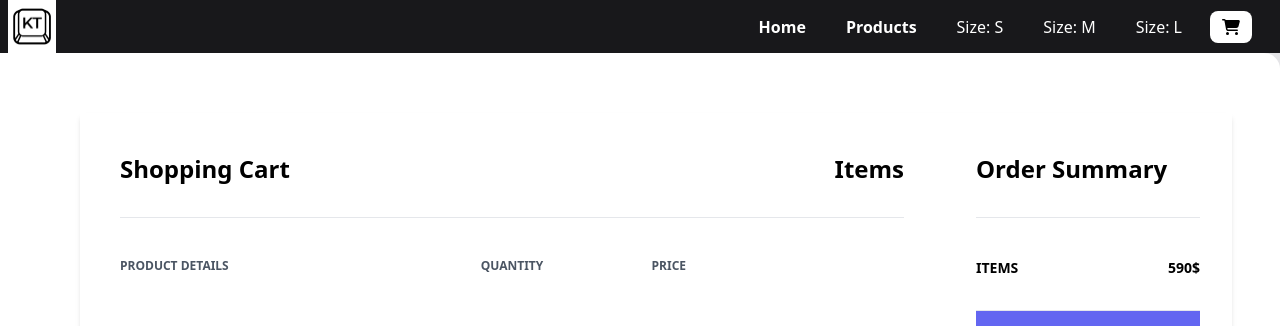
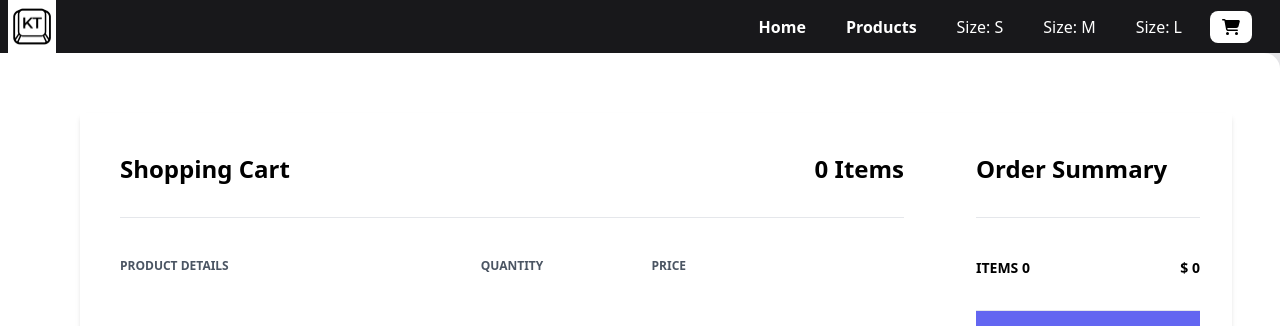
Before and after one commit to santiloureiro/primer-proyecto-react, a React (Create React App) app: page /cart in a window 1280 px wide. Shown: the top 326 px of the page. Built offline with nearby package versions, Linux system fonts and the light colour scheme.

Commit message:
cart removal added

```diff
--- a/src/App.jsx
+++ b/src/App.jsx
@@ -11,21 +11,19 @@ function App() {
     <div className="bg-zinc-200">
       <BrowserRouter>
       <NavBar></NavBar>
+      <CartContext>
       <Routes>
         <Route exact path="/home" element={<Home></Home>}></Route>
         <Route exact path="/" element={<ItemListContainer></ItemListContainer>}></Route>
         <Route path="/category/:categoriaId" element={<ItemListContainer></ItemListContainer>}></Route>
         <Route path="/item/:productoId" element={
-          <CartContext>
             <ItemDetailContainer></ItemDetailContainer>
-          </CartContext>
         }></Route>
         <Route exact path="/cart" element={
-            <CartContext>
               <Cart></Cart>
-            </CartContext>
         }></Route>
       </Routes>
+      </CartContext>
       </BrowserRouter>
     </div>
   );
--- a/src/components/Cart.jsx
+++ b/src/components/Cart.jsx
@@ -1,10 +1,38 @@
 /* eslint-disable react/jsx-pascal-case */
 import React, { useContext } from "react"
+import { useState } from "react"
 import Contexts from "../contexts/Items"
+
+
+function useForceUpdate() {
+    let [value, setState] = useState(true);
+    return () => setState(!value);
+}
 
 const Cart = () => {
 
+    const forceUpdate = useForceUpdate()
+
+
     const contexto = useContext(Contexts.cartContext)
+
+    const getTotalPrice = () => {
+        let price = 0
+        contexto.cart.map((item) => (
+            price += item.price))
+        return price
+    }
+
+    const [state, setState] = useState(contexto.cart)
+
+    const removeFromCart = (i) => {
+        contexto.cart.splice(i, 1)
+        setState(contexto.cart)
+    }
+
+    const totalPrice = getTotalPrice()
+
+
 
     return (
 
@@ -15,7 +43,7 @@ const Cart = () => {
                     <div className="w-3/4 bg-white px-10 py-10">
                         <div className="flex justify-between border-b pb-8">
                             <h1 className="font-semibold text-2xl">Shopping Cart</h1>
-                            <h2 className="font-semibold text-2xl">{contexto.cart.lenght} Items</h2>
+                            <h2 className="font-semibold text-2xl">{state.length} Items</h2>
                         </div>
                         <div className="flex mt-10 mb-5">
                             <h3 className="font-semibold text-gray-600 text-xs uppercase w-2/5">Product Details</h3>
@@ -23,7 +51,7 @@ const Cart = () => {
                             <h3 className="font-semibold text-center text-gray-600 text-xs uppercase w-1/5">Price</h3>
                         </div>
 
-                        {contexto.cart.map((item,i) => (
+                        {state.map((item, i) => (
                                             <div key={i} className="flex items-center hover:bg-gray-100 -mx-8 px-6 py-5">
                                             <div className="flex w-2/5">
                                             <div className="w-20">
@@ -32,7 +60,7 @@ const Cart = () => {
                                                 <div className="flex flex-col justify-between ml-4 flex-grow">
                                                     <span className="font-bold text-sm">{item.name}</span>
                                                     <span className="text-red-500 text-xs">{item.type}</span>
-                                                    <button onClick={()=> {contexto.cart.pop([i])}} className="font-semibold hover:text-red-500 text-gray-500 text-xs">Remove</button>
+                                                    <button onClick={() => {removeFromCart(); forceUpdate()}} className="font-semibold hover:text-red-500 text-gray-500 text-xs">Remove</button>
                                                 </div>
                                             </div>
                                             <div className="flex justify-center w-1/5">
@@ -46,8 +74,8 @@ const Cart = () => {
                     <div id="summary" className="w-1/4 px-8 py-10">
                         <h1 className="font-semibold text-2xl border-b pb-8">Order Summary</h1>
                         <div className="flex justify-between mt-10 mb-5">
-                            <span className="font-semibold text-sm uppercase">Items { }</span>
-                            <span className="font-semibold text-sm">590$</span>
+                            <span className="font-semibold text-sm uppercase">Items {state.length}</span>
+                            <span className="font-semibold text-sm">$ {totalPrice}</span>
                         </div>
                         <div className="border-t mt-8">
                             <button className="bg-indigo-500 font-semibold hover:bg-indigo-600 py-3 text-sm text-white uppercase w-full">Checkout</button>
--- a/src/components/ItemDetailContainer.jsx
+++ b/src/components/ItemDetailContainer.jsx
@@ -101,7 +101,7 @@ useEffect(() => {
             resolve(productos)
             setProducts(productos)
             setLoading(false)
-        }, 2000);
+        }, 1000);
     })
 
     getProducts.then(res => setProducts(res.find(product => product.id === parseInt(productoId))))
--- a/src/components/ItemListContainer.jsx
+++ b/src/components/ItemListContainer.jsx
@@ -87,7 +87,7 @@ useEffect(() => {
             resolve(productos)
             setProducts(productos)
             setLoading(false)
-        }, 2000);
+        }, 1000);
     })
 
 
```
